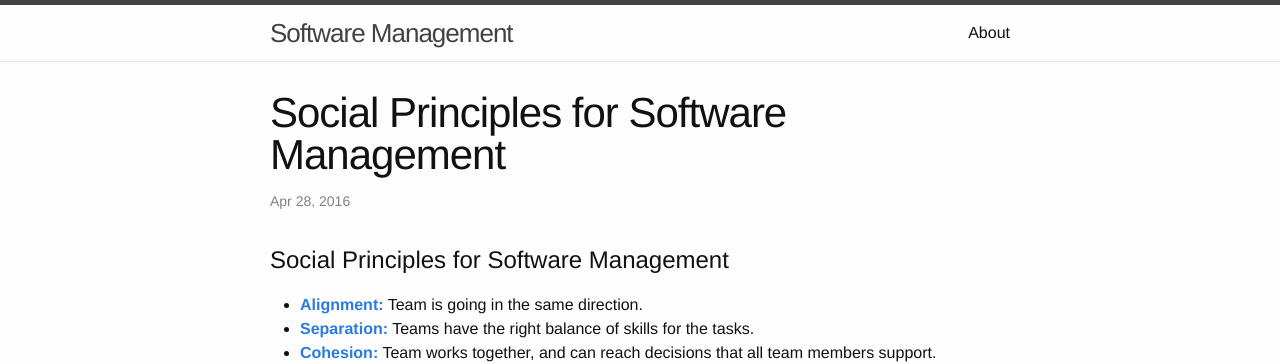
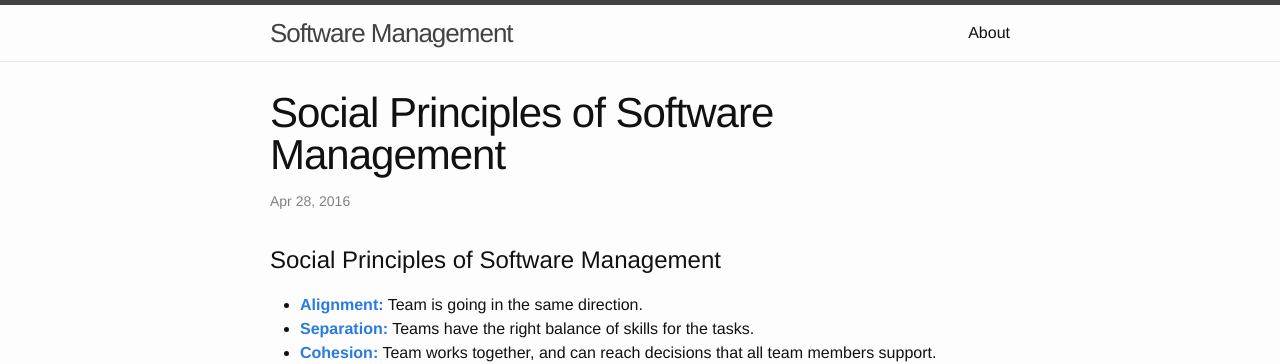
Before and after one commit to css566/css566.github.io, a Jekyll site: the page built from _posts/2016-04-28-Social_Principles_of_Software_Management.md, in a window 1280 px wide. Shown: the top 364 px of the page. Built offline with Jekyll 4.4.1, drawn with Linux system fonts in a browser that asks for light colours; comment, search, counter and statistics services are not loaded.

Commit message:
Update 2016-04-28-Social_Principles_of_Software_Management.md
Title was wrong

```diff
--- a/_posts/2016-04-28-Social_Principles_of_Software_Management.md
+++ b/_posts/2016-04-28-Social_Principles_of_Software_Management.md
@@ -1,8 +1,8 @@
 ---
 layout: post
-title: Social Principles for Software Management
+title: Social Principles of Software Management
 ---
-Social Principles for Software Management
+Social Principles of Software Management
 ===
 * <a href="#alignment">__Alignment:__</a>  Team is going in the same direction.
 * <a href="separation">__Separation:__</a>  Teams have the right balance of skills for the tasks.
```
